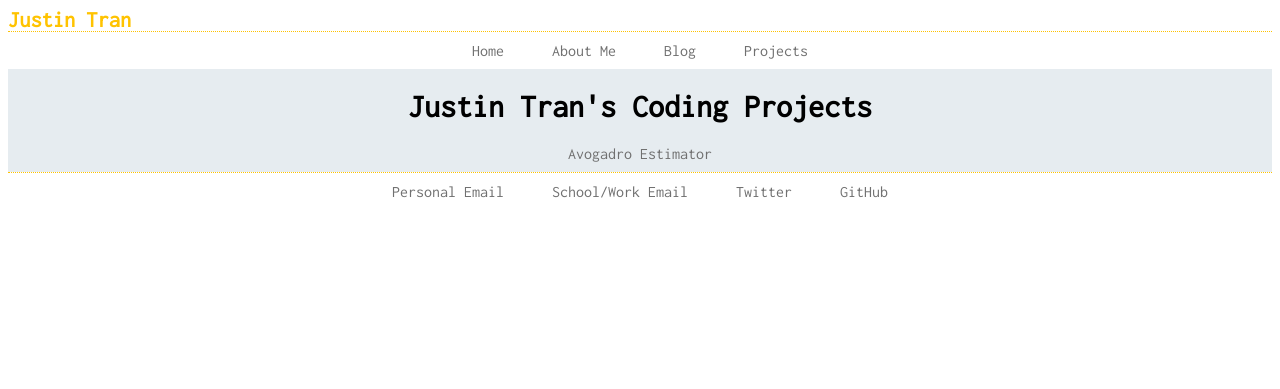
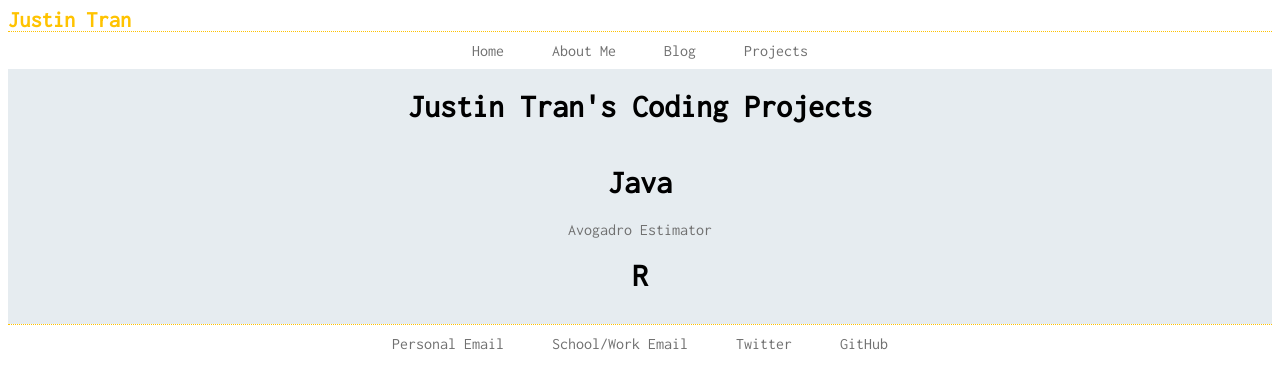
Before and after one commit to justintranjt/justintranjt.github.io, a Jekyll site: the page built from projects/index.html, in a window 1280 px wide. Shown: the top 389 px of the page. Built offline with Jekyll 4.4.1, drawn with Linux system fonts in a browser that asks for light colours.

Commit message:
Update index.html

```diff
--- a/projects/index.html
+++ b/projects/index.html
@@ -5,10 +5,12 @@ title: Justin Tran's Coding Projects
 <h1>{{ page.title }}</h1>
 <ul class="projects">
     <li class="java">
-        <a href="justintranjt.github.io/_codeprojects/2017-07-29-avogadro-estimation.md" title="Avogadro Estimator">
+        <h1>Java</h1>
+        <a href="justintranjt.github.io/_codeprojects/2017/07/29/avogadro-estimation.md" title="Avogadro Estimator">
             Avogadro Estimator
         </a>
     </li>
-    <li class="R">
+        <h1>R</h1>
+        <li class="R">
     </li>
 </ul>
```
